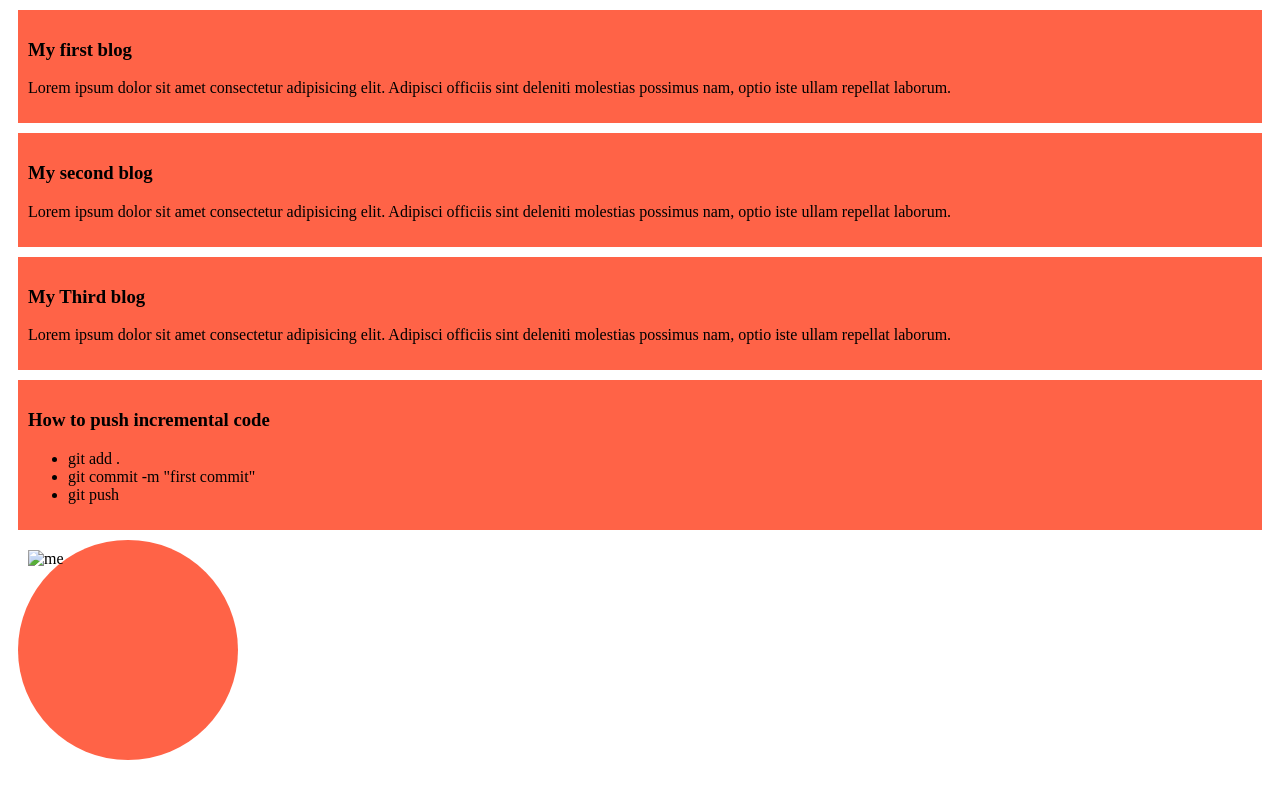
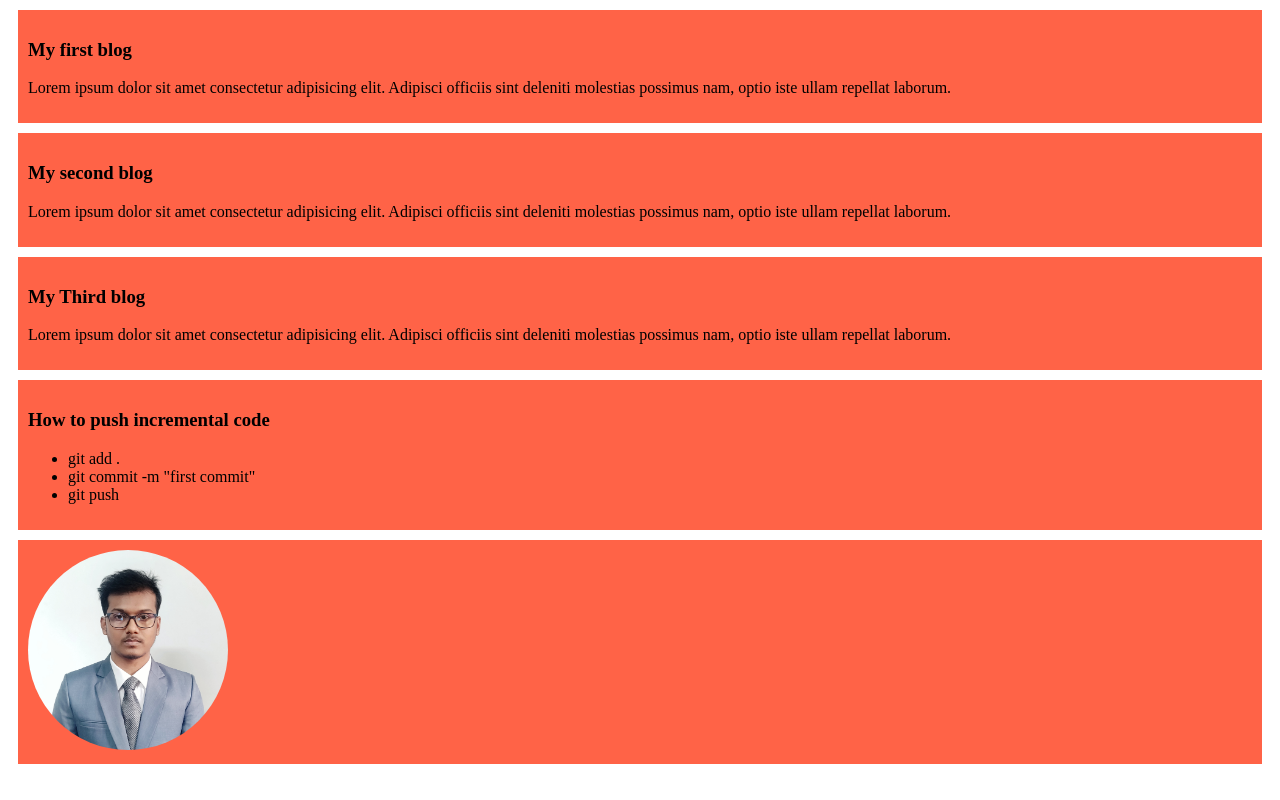
Before and after one commit to nhwnahid007/my-simple-website, a plain HTML site: page index.html in a window 1280 px wide. Drawn offline with Linux system fonts and the light colour scheme.

Commit message:
7thcommit

```diff
--- a/index.html
+++ b/index.html
@@ -28,8 +28,8 @@
             <li>git push</li>
         </ul>
     </div>
-    <div class="me">
-        <img src="../Images/me.jpeg" alt="me">
+    <div >
+        <img class="me" src="me.jpeg" alt="me">
     </div>
 </body>
 </html>
--- a/style.css
+++ b/style.css
@@ -8,4 +8,5 @@ div{
     width: 200px;
     height: 200px;
     border-radius: 50%;
+    margin: auto;
 }
```
Also changed, not shown: me.jpeg (added).
